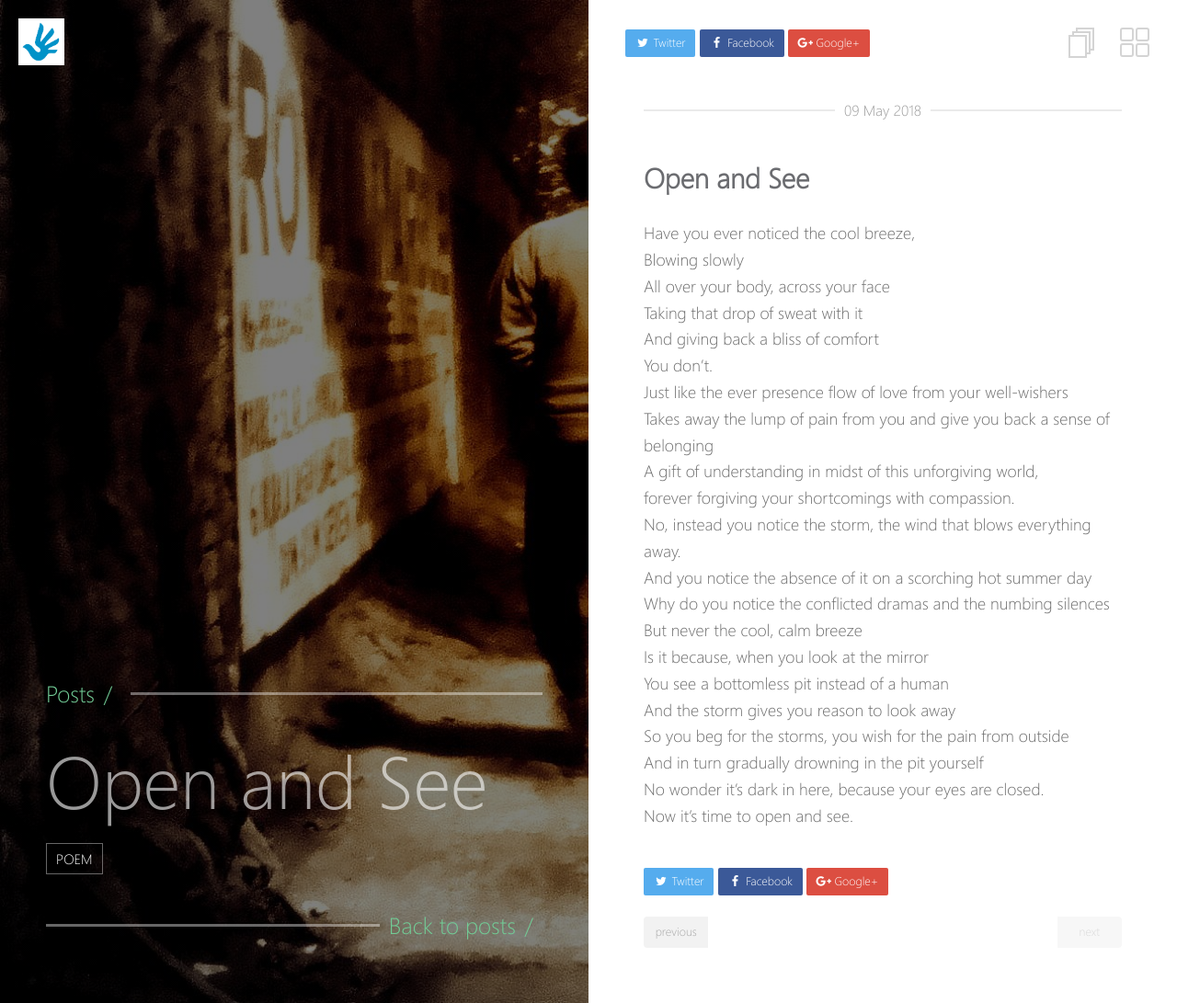
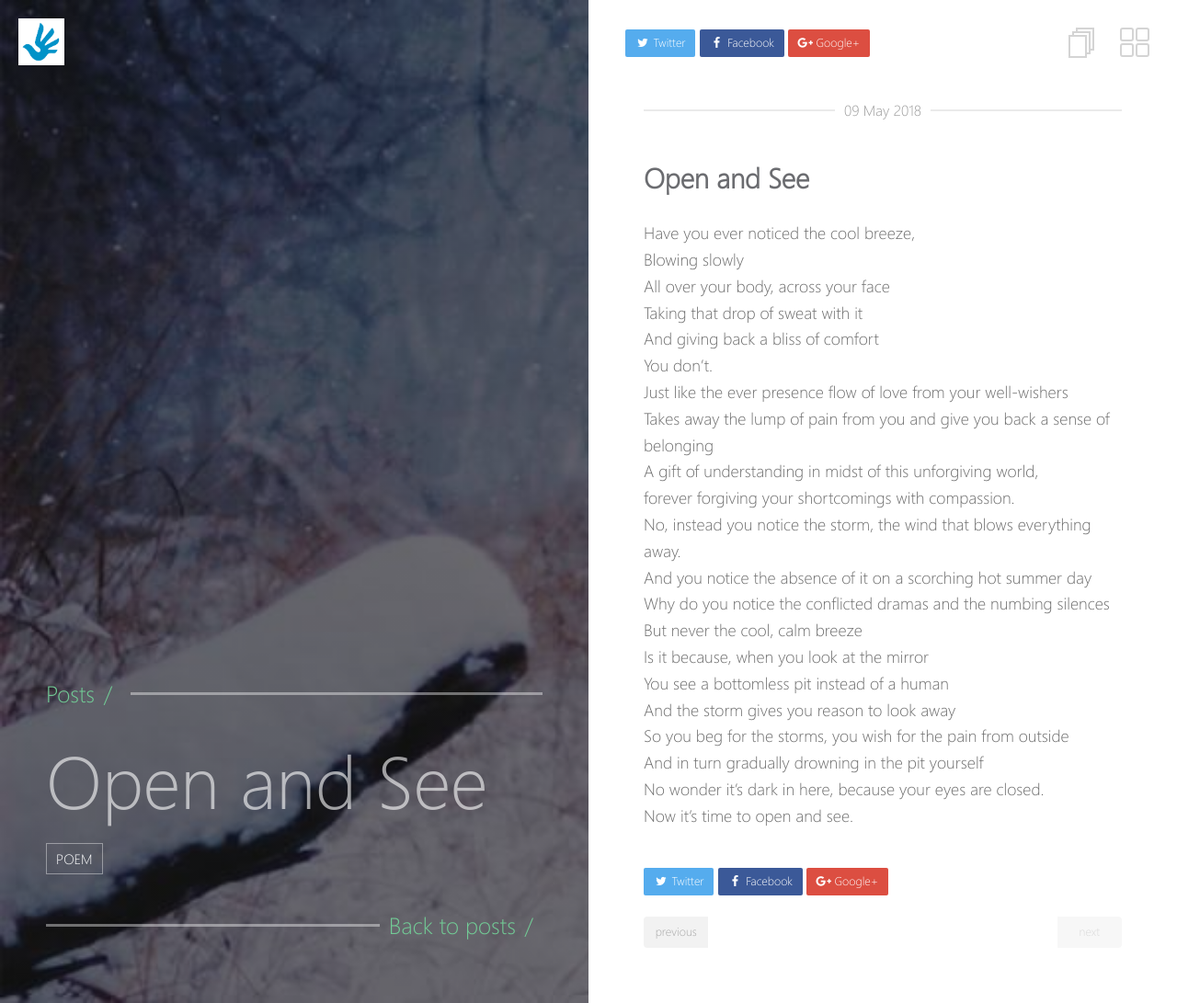
Before and after one commit to maverickamit/blog, a Jekyll site: the page built from _posts/2018-05-09-open-and-see.md, in a window 1280 px wide. Shown: the whole page at 92% size. Built offline with Jekyll 4.4.1, drawn with Linux system fonts in a browser that asks for light colours.

Commit message:
Update 2018-05-09-open-and-see.md

```diff
--- a/_posts/2018-05-09-open-and-see.md
+++ b/_posts/2018-05-09-open-and-see.md
@@ -2,7 +2,7 @@
 layout: post
 title: "Open and See"
 excerpt: "Have you ever noticed the cool breeze, Blowing slowly."
-image: "images/winter-night-roadside.jpg"
+image: "images/open and see.jpg"
 tags:
   - poem
 ---
```
